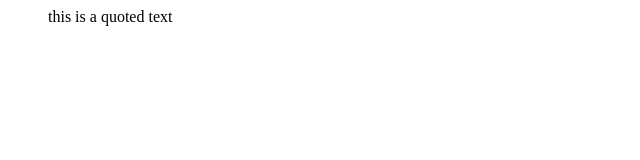
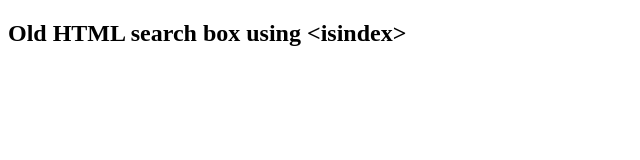
Before and after one commit to MADHUMITHA-SURESHKUMAR/html, a plain HTML site: page index.html in a window 1280 px wide. Shown: the whole page, without its empty margins (0-640 px from the left). Drawn offline with Linux system fonts and the light colour scheme.

Commit message:
Update index.html

```diff
--- a/index.html
+++ b/index.html
@@ -1,7 +1,10 @@
+<!DOCTYPE html>
 <html>
+<head>
+  <title>ISINDEX Test</title>
+</head>
 <body>
-<blockquote>
-  this is a quoted text
-</blockquote>
+  <h2>Old HTML search box using &lt;isindex&gt;</h2>
+  <isindex prompt="Enter your search here:">
 </body>
 </html>
```
